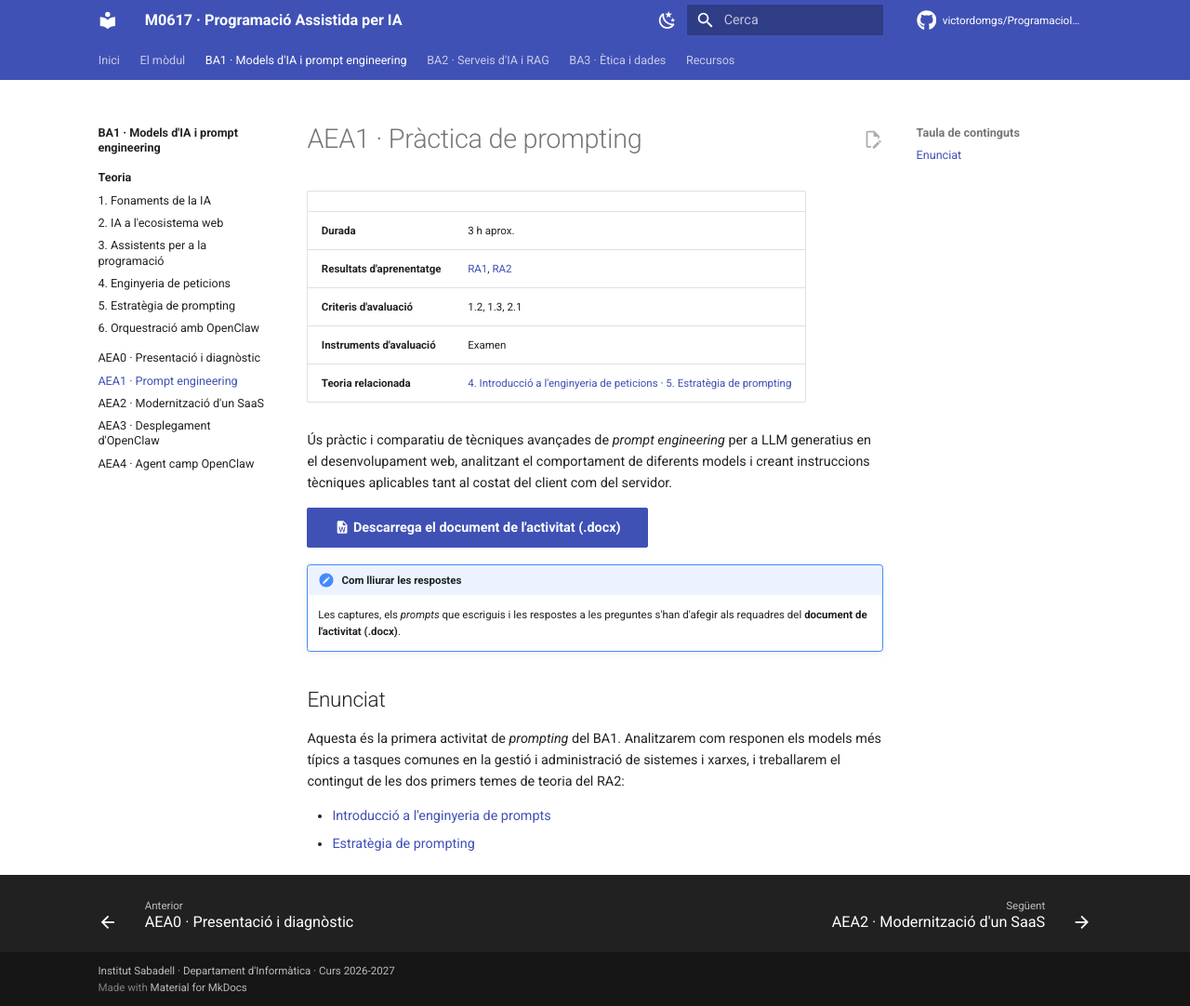
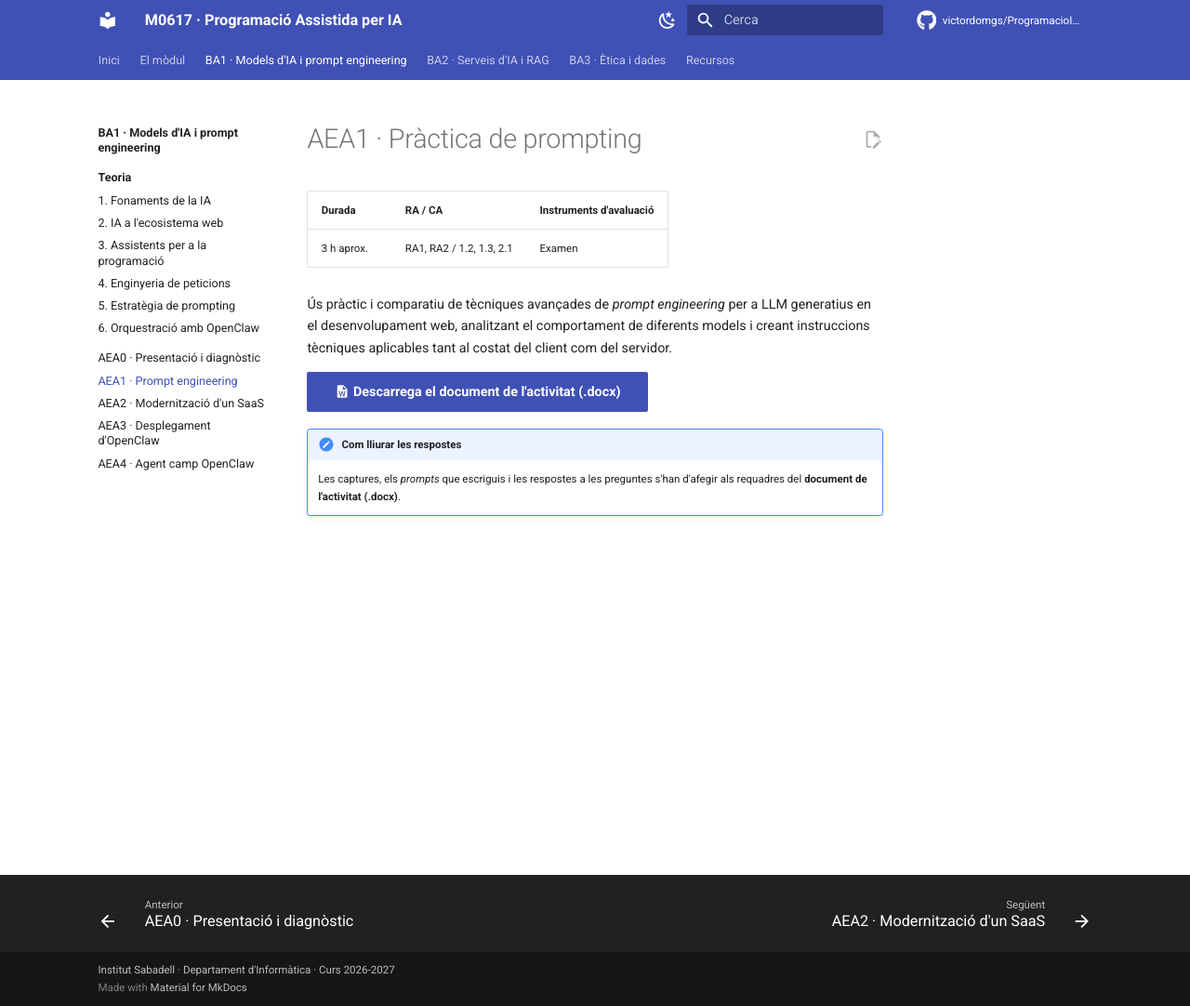
Before and after one commit to victordomgs/ProgramacioIADAW, an MkDocs documentation site: the page built from docs/ba1/aea01-prompt-engineering/index.md, in a window 1280 px wide and 1082 px high. Shown: the whole window at 93% size. Built offline with MkDocs 1.6.1 and Material for MkDocs 9.7.7, drawn with Linux system fonts in a browser that asks for light colours; comment, search, counter and statistics services are not loaded.

Commit message:
Update index.md

```diff
--- a/docs/ba1/aea01-prompt-engineering/index.md
+++ b/docs/ba1/aea01-prompt-engineering/index.md
@@ -2,13 +2,9 @@
 
 <div class="fitxa-aea" markdown>
 
-|||
-|---|---|
-| **Durada** | 3 h aprox. |
-| **Resultats d'aprenentatge** | [RA1](../../modul/resultats-aprenentatge.md#ra1), [RA2](../../modul/resultats-aprenentatge.md#ra2) |
-| **Criteris d'avaluació** | 1.2, 1.3, 2.1 |
-| **Instruments d'avaluació** | Examen |
-| **Teoria relacionada** | [4. Introducció a l'enginyeria de peticions](../teoria/04-enginyeria-peticions.md) · [5. Estratègia de prompting](../teoria/05-estrategia-prompting.md) |
+| Durada | RA / CA | Instruments d'avaluació |
+|---|---|---|
+| 3 h aprox. | RA1, RA2 / 1.2, 1.3, 2.1 | Examen |
 
 </div>
 
@@ -18,10 +14,3 @@
 
 !!! note "Com lliurar les respostes"
     Les captures, els *prompts* que escriguis i les respostes a les preguntes s'han d'afegir als requadres del **document de l'activitat (.docx)**.
-
-## Enunciat
-
-Aquesta és la primera activitat de *prompting* del BA1. Analitzarem com responen els models més típics a tasques comunes en la gestió i administració de sistemes i xarxes, i treballarem el contingut de les dos primers temes de teoria del RA2:
-
-- [Introducció a l'enginyeria de prompts](../teoria/04-enginyeria-peticions.md)
-- [Estratègia de prompting](../teoria/05-estrategia-prompting.md)
```
